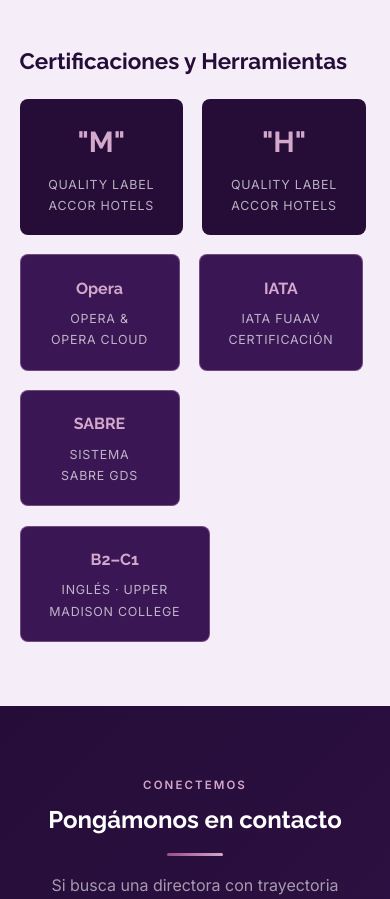
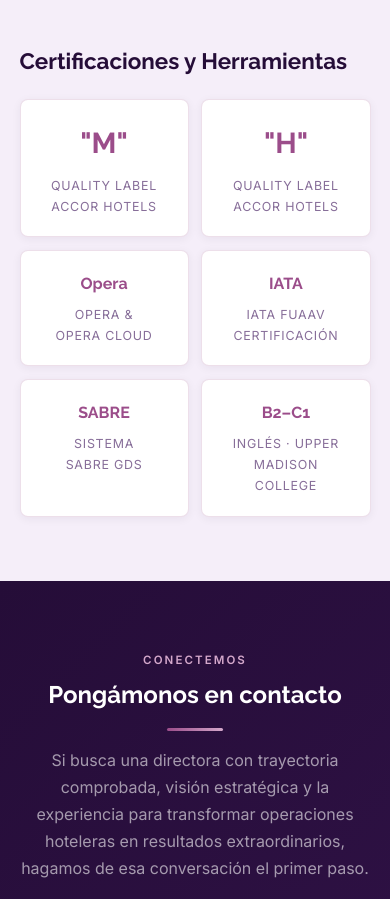
Before and after one commit to rodriwu/ivonne-sanchez, a plain HTML site: page index.html in a window 390 px wide. Shown: the part 10774-11673 px from the top of the page. Drawn offline with Linux system fonts and the light colour scheme.

Commit message:
Light scheme for cert badges, fill on mobile

```diff
--- a/index.html
+++ b/index.html
@@ -788,10 +788,12 @@
     .certs-grid { display: flex; gap: 1.2rem; flex-wrap: wrap; }
 
     .cert-badge {
-      background: var(--plum);
-      color: var(--white);
+      background: var(--white);
+      color: var(--plum);
+      border: 1px solid rgba(155,77,138,0.18);
       padding: 1.2rem 1.8rem;
       border-radius: 8px;
+      box-shadow: 0 2px 10px rgba(37,13,56,0.06);
       display: flex; flex-direction: column;
       align-items: center; gap: 0.4rem;
       min-width: 160px; text-align: center;
@@ -800,8 +802,8 @@
 
     .cert-badge:hover { transform: translateY(-3px); box-shadow: 0 8px 24px rgba(37,13,56,0.22); }
 
-    .cert-badge .cert-label { font-family: 'Raleway', sans-serif; font-size: 1.8rem; color: var(--mauve2); font-weight: 700; }
-    .cert-badge .cert-name  { font-size: 0.78rem; color: rgba(255,255,255,0.68); letter-spacing: 0.06em; text-transform: uppercase; }
+    .cert-badge .cert-label { font-family: 'Raleway', sans-serif; font-size: 1.8rem; color: var(--rose); font-weight: 700; }
+    .cert-badge .cert-name  { font-size: 0.78rem; color: var(--muted); letter-spacing: 0.06em; text-transform: uppercase; }
 
     /* ══════════════════════════════════════
        CONTACTO
@@ -1140,7 +1142,8 @@
     @media (max-width: 500px) {
       .achievements-grid { grid-template-columns: 1fr; }
       .skills-grid       { grid-template-columns: 1fr; }
-      .certs-grid        { justify-content: flex-start; }
+      .certs-grid        { display: grid; grid-template-columns: 1fr 1fr; gap: 0.8rem; }
+      .cert-badge        { min-width: unset; width: 100%; }
       .hero-photo        { width: 130px; height: 130px; }
       .hero-meta         { gap: 1.2rem; }
       .hero-actions      { flex-direction: column; width: 100%; }
@@ -1590,20 +1593,20 @@
           <span class="cert-label">"H"</span>
           <span class="cert-name">Quality Label<br/>Accor Hotels</span>
         </div>
-        <div class="cert-badge" style="background: var(--plum2); border: 1px solid rgba(212,168,203,0.35);">
-          <span class="cert-label" style="font-size:1rem; color:var(--mauve2)">Opera</span>
+        <div class="cert-badge" style="">
+          <span class="cert-label" style="font-size:1rem;">Opera</span>
           <span class="cert-name">Opera &amp;<br/>Opera Cloud</span>
         </div>
-        <div class="cert-badge" style="background: var(--plum2); border: 1px solid rgba(212,168,203,0.35);">
-          <span class="cert-label" style="font-size:1rem; color:var(--mauve2)">IATA</span>
+        <div class="cert-badge" style="">
+          <span class="cert-label" style="font-size:1rem;">IATA</span>
           <span class="cert-name">IATA FUAAV<br/>Certificación</span>
         </div>
-        <div class="cert-badge" style="background: var(--plum2); border: 1px solid rgba(212,168,203,0.35);">
-          <span class="cert-label" style="font-size:1rem; color:var(--mauve2)">SABRE</span>
+        <div class="cert-badge" style="">
+          <span class="cert-label" style="font-size:1rem;">SABRE</span>
           <span class="cert-name">Sistema<br/>SABRE GDS</span>
         </div>
-        <div class="cert-badge" style="background: var(--plum2); border: 1px solid rgba(212,168,203,0.35);">
-          <span class="cert-label" style="font-size:1rem; color:var(--mauve2)">B2–C1</span>
+        <div class="cert-badge" style="">
+          <span class="cert-label" style="font-size:1rem;">B2–C1</span>
           <span class="cert-name">Inglés · Upper<br/>Madison College</span>
         </div>
       </div>
```
